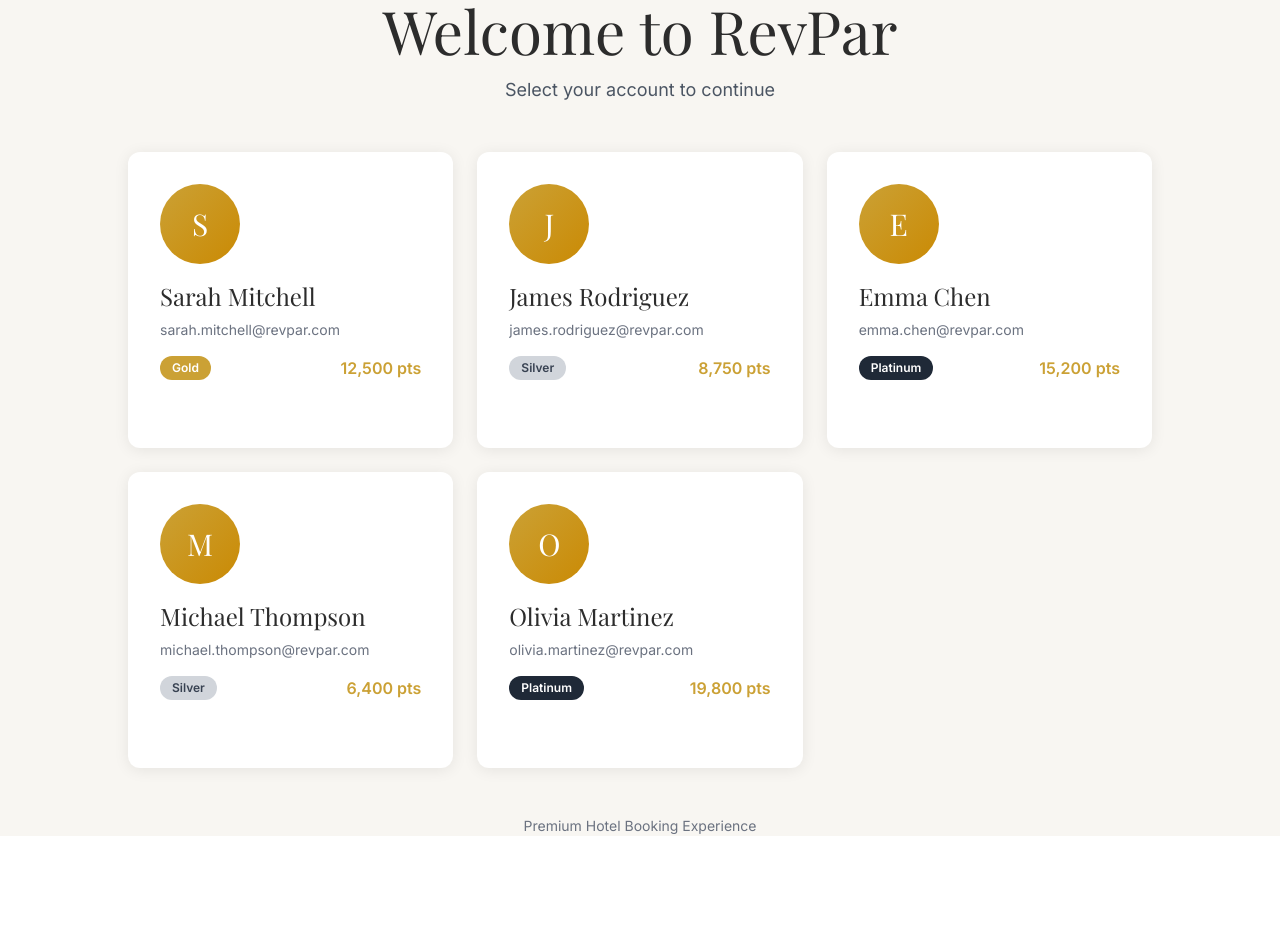
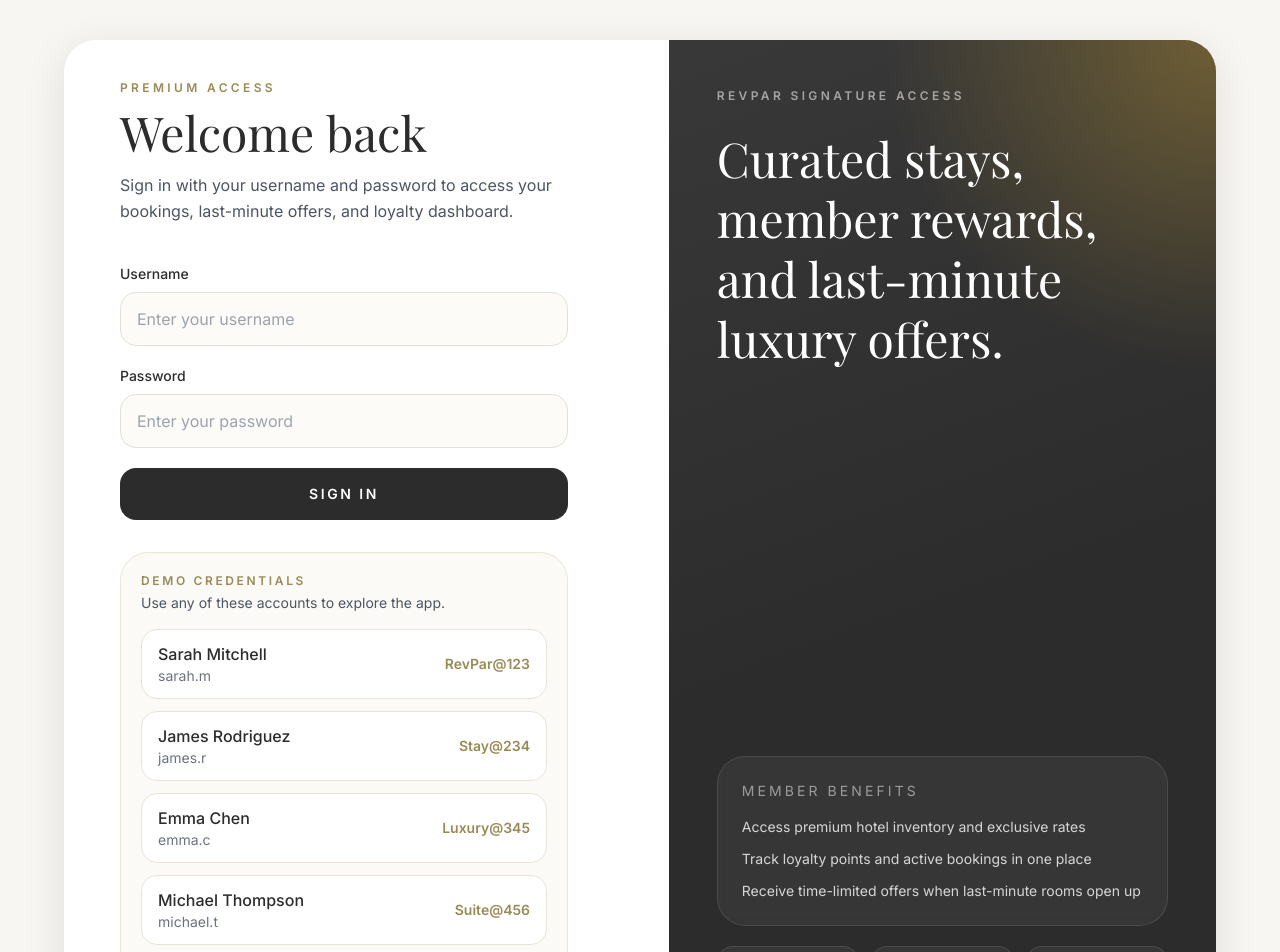
Before and after one commit to sharath998/Rev-Par-code-fest, a React (Create React App) app: page /login in a window 1280 px wide. Shown: the top 952 px of the page. Before the commit the page ends 836 px from the top, so only its background shows below. Built offline with nearby package versions, Linux system fonts and the light colour scheme; the HTML template or start-up script is replaced by a standard one.

Commit message:
removed email from overview

```diff
--- a/src/context/AppContext.jsx
+++ b/src/context/AppContext.jsx
@@ -1,5 +1,5 @@
 import React, { createContext, useContext, useState, useEffect } from 'react';
-import { getUserById, getUsersExcept } from '../data/users';
+import { getUserByCredentials, getUsersExcept } from '../data/users';
 import appConfig from '../config/appConfig';
 
 const AppContext = createContext();
@@ -36,6 +36,12 @@ const isOfferExpired = (offer) => {
   return new Date(offer.expiresAt) <= new Date();
 };
 
+const sanitizeUser = (user) => {
+  if (!user) return null;
+  const { password, ...safeUser } = user;
+  return safeUser;
+};
+
 // ═══════════════════════════════════════════════════════════════════════════
 // Provider Component
 // ═══════════════════════════════════════════════════════════════════════════
@@ -62,13 +68,14 @@ export const AppProvider = ({ children }) => {
   // Auth Actions
   // ─────────────────────────────────────────────────────────────────────────
 
-  const login = (userId) => {
-    const user = getUserById(userId);
-    if (user) {
-      setCurrentUser(user);
-      return true;
+  const login = (username, password) => {
+    const user = getUserByCredentials(username, password);
+    if (!user) {
+      return { success: false, error: 'Invalid username or password' };
     }
-    return false;
+
+    setCurrentUser(sanitizeUser(user));
+    return { success: true };
   };
 
   const logout = () => {
@@ -107,6 +114,7 @@ export const AppProvider = ({ children }) => {
   const cancelBooking = (bookingId) => {
     const booking = bookings.find((b) => b.id === bookingId);
     if (!booking) return { success: false, error: 'Booking not found' };
+    const cancelledAt = new Date().toISOString();
 
     // Calculate cancellation fee
     const fee = booking.room.price * appConfig.cancellationFeeDays;
@@ -115,13 +123,13 @@ export const AppProvider = ({ children }) => {
     setBookings((prev) =>
       prev.map((b) =>
         b.id === bookingId
-          ? { ...b, status: 'cancelled', cancelledAt: new Date().toISOString(), cancellationFee: fee }
+          ? { ...b, status: 'cancelled', cancelledAt, cancellationFee: fee }
           : b
       )
     );
 
     // Generate offer for other users
-    const offer = generateOffer(booking);
+    const offer = generateOffer({ ...booking, cancelledAt });
     setOffers((prev) => [...prev, offer]);
 
     return { success: true, fee, offer };
@@ -150,6 +158,7 @@ export const AppProvider = ({ children }) => {
       checkIn: cancelledBooking.checkIn,
       checkOut: cancelledBooking.checkOut,
       guests: cancelledBooking.guests,
+      cancelledAt: cancelledBooking.cancelledAt,
       createdAt: now.toISOString(),
       expiresAt: expiresAt.toISOString(),
       notifiedUserIds: notifiedUsers,
--- a/src/data/users.js
+++ b/src/data/users.js
@@ -6,6 +6,8 @@ export const users = [
   {
     id: 1,
     name: 'Sarah Mitchell',
+    username: 'sarah.m',
+    password: 'RevPar@123',
     email: 'sarah.mitchell@revpar.com',
     loyaltyPoints: 12500,
     memberSince: '2022-03-15',
@@ -14,6 +16,8 @@ export const users = [
   {
     id: 2,
     name: 'James Rodriguez',
+    username: 'james.r',
+    password: 'Stay@234',
     email: 'james.rodriguez@revpar.com',
     loyaltyPoints: 8750,
     memberSince: '2023-01-10',
@@ -22,6 +26,8 @@ export const users = [
   {
     id: 3,
     name: 'Emma Chen',
+    username: 'emma.c',
+    password: 'Luxury@345',
     email: 'emma.chen@revpar.com',
     loyaltyPoints: 15200,
     memberSince: '2021-08-22',
@@ -30,6 +36,8 @@ export const users = [
   {
     id: 4,
     name: 'Michael Thompson',
+    username: 'michael.t',
+    password: 'Suite@456',
     email: 'michael.thompson@revpar.com',
     loyaltyPoints: 6400,
     memberSince: '2023-06-05',
@@ -38,6 +46,8 @@ export const users = [
   {
     id: 5,
     name: 'Olivia Martinez',
+    username: 'olivia.m',
+    password: 'Bonvoy@567',
     email: 'olivia.martinez@revpar.com',
     loyaltyPoints: 19800,
     memberSince: '2020-11-30',
@@ -47,3 +57,9 @@ export const users = [
 
 export const getUserById = (id) => users.find((u) => u.id === parseInt(id));
 export const getUsersExcept = (excludeId) => users.filter((u) => u.id !== parseInt(excludeId));
+export const getUserByCredentials = (username, password) =>
+  users.find(
+    (user) =>
+      user.username.toLowerCase() === String(username).trim().toLowerCase() &&
+      user.password === password
+  );
--- a/src/pages/Login.jsx
+++ b/src/pages/Login.jsx
@@ -1,4 +1,4 @@
-import React from 'react';
+import React, { useState } from 'react';
 import { useNavigate } from 'react-router-dom';
 import { useApp } from '../context/AppContext';
 import { users } from '../data/users';
@@ -6,90 +6,167 @@ import { users } from '../data/users';
 const Login = () => {
   const navigate = useNavigate();
   const { login } = useApp();
+  const [credentials, setCredentials] = useState({
+    username: '',
+    password: '',
+  });
+  const [error, setError] = useState('');
 
-  const handleLogin = (userId) => {
-    const success = login(userId);
-    if (success) {
-      navigate('/overview');
+  const handleChange = (event) => {
+    const { name, value } = event.target;
+    setCredentials((prev) => ({ ...prev, [name]: value }));
+    if (error) {
+      setError('');
     }
   };
 
+  const handleLogin = (event) => {
+    event.preventDefault();
+    const result = login(credentials.username, credentials.password);
+
+    if (result.success) {
+      navigate('/overview');
+      return;
+    }
+
+    setError(result.error);
+  };
+
   return (
-    <div className="min-h-screen bg-cream flex items-center justify-center px-4">
-      <div className="max-w-5xl w-full">
-        {/* Header */}
-        <div className="text-center mb-12">
-          <h1 className="font-display text-5xl md:text-6xl text-dark mb-4">
-            Welcome to RevPar
-          </h1>
-          <p className="font-sans text-lg text-gray-600">
-            Select your account to continue
-          </p>
+    <div className="min-h-screen bg-cream px-4 py-10">
+      <div className="mx-auto grid min-h-[calc(100vh-5rem)] max-w-6xl overflow-hidden rounded-[32px] bg-white shadow-soft-lg lg:grid-cols-[1.05fr_0.95fr]">
+        <div className="flex items-center px-6 py-10 sm:px-10 lg:px-14">
+          <div className="w-full max-w-md">
+            <p className="mb-3 text-xs font-semibold uppercase tracking-[0.28em] text-[#9A8A57]">
+              Premium access
+            </p>
+            <h1 className="font-display text-5xl text-dark">
+              Welcome back
+            </h1>
+            <p className="mt-4 text-base leading-relaxed text-gray-600">
+              Sign in with your username and password to access your bookings,
+              last-minute offers, and loyalty dashboard.
+            </p>
+
+            <form onSubmit={handleLogin} className="mt-10 space-y-5">
+              <div>
+                <label htmlFor="username" className="mb-2 block text-sm font-medium text-dark">
+                  Username
+                </label>
+                <input
+                  id="username"
+                  name="username"
+                  type="text"
+                  autoComplete="username"
+                  value={credentials.username}
+                  onChange={handleChange}
+                  placeholder="Enter your username"
+                  className="w-full rounded-2xl border border-[#E5E0D6] bg-[#FCFBF8] px-4 py-3.5 text-dark outline-none transition focus:border-gold focus:ring-2 focus:ring-gold/20"
+                />
+              </div>
+
+              <div>
+                <label htmlFor="password" className="mb-2 block text-sm font-medium text-dark">
+                  Password
+                </label>
+                <input
+                  id="password"
+                  name="password"
+                  type="password"
+                  autoComplete="current-password"
+                  value={credentials.password}
+                  onChange={handleChange}
+                  placeholder="Enter your password"
+                  className="w-full rounded-2xl border border-[#E5E0D6] bg-[#FCFBF8] px-4 py-3.5 text-dark outline-none transition focus:border-gold focus:ring-2 focus:ring-gold/20"
+                />
+              </div>
+
+              {error && (
+                <div className="rounded-2xl border border-red-200 bg-red-50 px-4 py-3 text-sm text-red-700">
+                  {error}
+                </div>
+              )}
+
+              <button
+                type="submit"
+                className="w-full rounded-2xl bg-dark px-6 py-4 text-sm font-semibold uppercase tracking-[0.18em] text-white transition hover:bg-[#1c1c1c]"
+              >
+                Sign In
+              </button>
+            </form>
+
+            <div className="mt-8 rounded-[28px] border border-[#ECE6DA] bg-[#FBFAF7] p-5">
+              <div className="mb-4 flex items-center justify-between gap-3">
+                <div>
+                  <p className="text-xs font-semibold uppercase tracking-[0.22em] text-[#9A8A57]">
+                    Demo credentials
+                  </p>
+                  <p className="mt-1 text-sm text-gray-600">
+                    Use any of these accounts to explore the app.
+                  </p>
+                </div>
+              </div>
+
+              <div className="space-y-3">
+                {users.map((user) => (
+                  <div
+                    key={user.id}
+                    className="flex flex-col rounded-2xl border border-[#EAE4D7] bg-white px-4 py-3 sm:flex-row sm:items-center sm:justify-between"
+                  >
+                    <div>
+                      <p className="font-medium text-dark">{user.name}</p>
+                      <p className="text-sm text-gray-500">{user.username}</p>
+                    </div>
+                    <p className="mt-2 text-sm font-semibold text-[#9A8A57] sm:mt-0">
+                      {user.password}
+                    </p>
+                  </div>
+                ))}
+              </div>
+            </div>
+          </div>
         </div>
 
-        {/* User Cards Grid */}
-        <div className="grid grid-cols-1 md:grid-cols-2 lg:grid-cols-3 gap-6">
-          {users.map((user) => (
-            <button
-              key={user.id}
-              onClick={() => handleLogin(user.id)}
-              className="group bg-white rounded-xl shadow-soft p-8 text-left hover:shadow-lg transition-all duration-300 transform hover:-translate-y-1"
-            >
-              {/* Avatar */}
-              <div className="w-20 h-20 rounded-full bg-gradient-to-br from-gold to-yellow-600 flex items-center justify-center mb-4 group-hover:scale-110 transition-transform">
-                <span className="text-3xl font-display text-white">
-                  {user.name.charAt(0)}
-                </span>
+        <div className="relative hidden overflow-hidden bg-[#2C2C2C] lg:block">
+          <div className="absolute inset-0 bg-[radial-gradient(circle_at_top_right,_rgba(203,161,53,0.38),_transparent_28%),linear-gradient(160deg,_rgba(255,255,255,0.06),_transparent_55%)]" />
+          <div className="relative flex h-full flex-col justify-between p-12 text-white">
+            <div>
+              <p className="text-xs font-semibold uppercase tracking-[0.28em] text-white/55">
+                RevPar Signature Access
+              </p>
+              <h2 className="mt-6 max-w-md font-display text-5xl leading-tight">
+                Curated stays, member rewards, and last-minute luxury offers.
+              </h2>
+            </div>
+
+            <div className="space-y-5">
+              <div className="rounded-[28px] border border-white/10 bg-white/5 p-6 backdrop-blur-sm">
+                <p className="text-sm uppercase tracking-[0.22em] text-white/50">
+                  Member benefits
+                </p>
+                <ul className="mt-4 space-y-3 text-sm text-white/80">
+                  <li>Access premium hotel inventory and exclusive rates</li>
+                  <li>Track loyalty points and active bookings in one place</li>
+                  <li>Receive time-limited offers when last-minute rooms open up</li>
+                </ul>
               </div>
 
-              {/* User Info */}
-              <h3 className="font-display text-2xl text-dark mb-2">
-                {user.name}
-              </h3>
-              <p className="text-gray-500 text-sm mb-4">{user.email}</p>
-
-              {/* Tier Badge */}
-              <div className="flex items-center justify-between">
-                <span
-                  className={`px-3 py-1 rounded-full text-xs font-semibold ${
-                    user.tier === 'Platinum'
-                      ? 'bg-gray-800 text-white'
-                      : user.tier === 'Gold'
-                      ? 'bg-gold text-white'
-                      : 'bg-gray-300 text-gray-700'
-                  }`}
-                >
-                  {user.tier}
-                </span>
-                <span className="text-gold font-semibold">
-                  {user.loyaltyPoints.toLocaleString()} pts
-                </span>
+              <div className="grid grid-cols-3 gap-3">
+                <div className="rounded-2xl border border-white/10 bg-white/5 p-4">
+                  <p className="text-xs uppercase tracking-[0.18em] text-white/45">Hotels</p>
+                  <p className="mt-2 font-display text-3xl">08</p>
+                </div>
+                <div className="rounded-2xl border border-white/10 bg-white/5 p-4">
+                  <p className="text-xs uppercase tracking-[0.18em] text-white/45">Users</p>
+                  <p className="mt-2 font-display text-3xl">05</p>
+                </div>
+                <div className="rounded-2xl border border-white/10 bg-white/5 p-4">
+                  <p className="text-xs uppercase tracking-[0.18em] text-white/45">Offers</p>
+                  <p className="mt-2 font-display text-3xl">Live</p>
+                </div>
               </div>
-
-              {/* Login Arrow */}
-              <div className="mt-4 flex items-center text-gold opacity-0 group-hover:opacity-100 transition-opacity">
-                <span className="text-sm font-semibold mr-2">Login</span>
-                <svg
-                  className="w-4 h-4"
-                  fill="none"
-                  stroke="currentColor"
-                  viewBox="0 0 24 24"
-                >
-                  <path
-                    strokeLinecap="round"
-                    strokeLinejoin="round"
-                    strokeWidth={2}
-                    d="M9 5l7 7-7 7"
-                  />
-                </svg>
-              </div>
-            </button>
-          ))}
-        </div>
-
-        {/* Footer */}
-        <div className="text-center mt-12 text-gray-500 text-sm">
-          <p>Premium Hotel Booking Experience</p>
+            </div>
+          </div>
         </div>
       </div>
     </div>
```
Also changed, not shown: src/pages/Overview.jsx (+25 -18 lines), src/services/offersService.js (+13 -4 lines), 7 other files (tests, documents, lock files or other folders).
